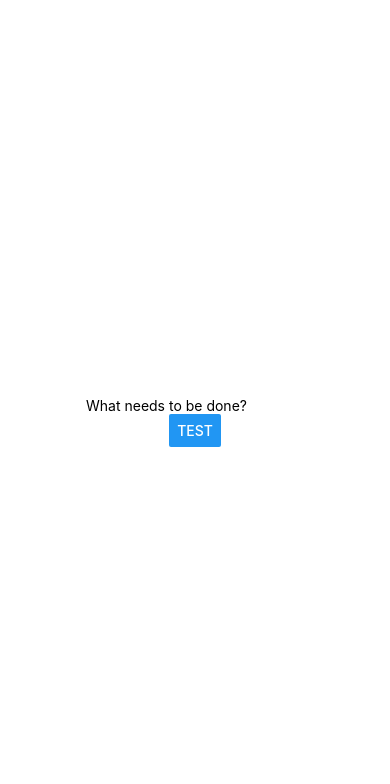
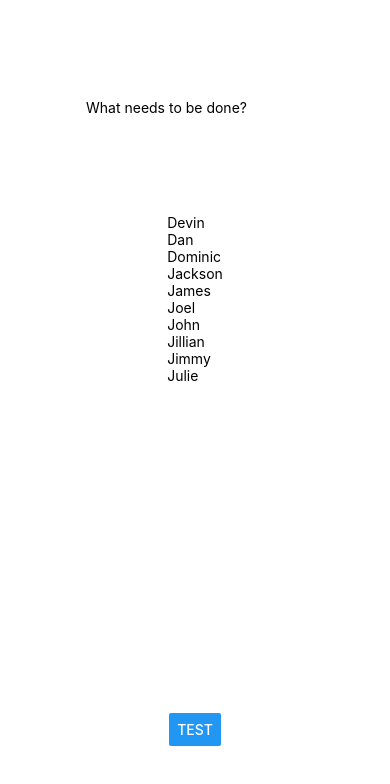
Before and after one commit to moniac/react-native-todo-list, a React Native app: screen / in a window 390 px wide. Shown: the top 784 px of the page. Built offline with nearby package versions, Linux system fonts and the light colour scheme.

Commit message:
feat(todo): add list

```diff
--- a/App.js
+++ b/App.js
@@ -5,7 +5,8 @@
   View,
   Button,
   TextInput,
-  AsyncStorage
+  AsyncStorage,
+  FlatList
 } from "react-native";
 
 export default function App() {
@@ -46,6 +47,22 @@
         placeholder="What needs to be done?"
         blurOnSubmit={false}
       />
+      <FlatList
+        style={styles.list}
+        data={[
+          { key: "Devin" },
+          { key: "Dan" },
+          { key: "Dominic" },
+          { key: "Jackson" },
+          { key: "James" },
+          { key: "Joel" },
+          { key: "John" },
+          { key: "Jillian" },
+          { key: "Jimmy" },
+          { key: "Julie" }
+        ]}
+        renderItem={({ item }) => <Text style={styles.item}>{item.key}</Text>}
+      />
       <Button title={"test"} onPress={e => alert("wow")} />
     </View>
   );
@@ -56,6 +73,9 @@
     flex: 1,
     backgroundColor: "#fff",
     alignItems: "center",
-    justifyContent: "center"
+    justifyContent: "space-evenly"
+  },
+  list: {
+    maxHeight: 400
   }
 });
```
